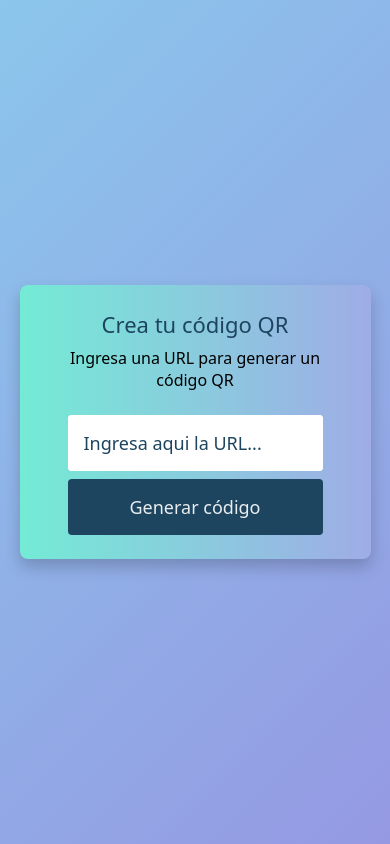
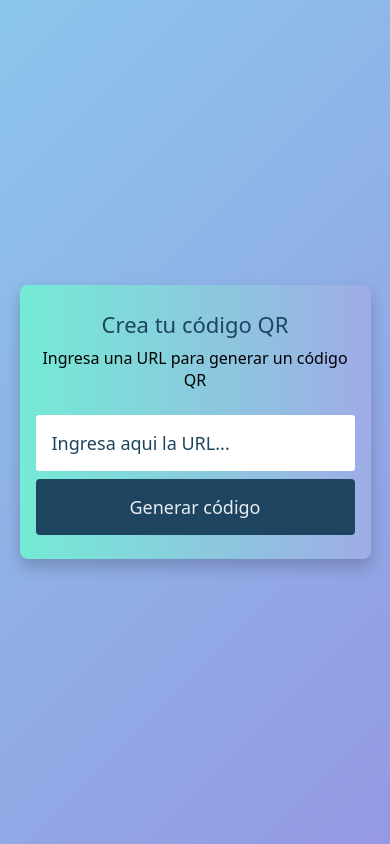
Before and after one commit to titoworlddev/qr-code-creator, a React (Vite) app: page / in a window 390 px wide. Built offline with nearby package versions, Linux system fonts and the light colour scheme; no server answers.

Commit message:
style: Less padding in mobile

```diff
--- a/src/index.css
+++ b/src/index.css
@@ -31,5 +31,9 @@ body {
     padding: 24px 48px;
     transition: height 0.2s ease-in-out;
     box-shadow: 0 8px 16px rgba(0, 0, 0, 0.2);
+
+    @media (width <= 480px) {
+      padding: 24px 16px;
+    }
   }
 }
```
